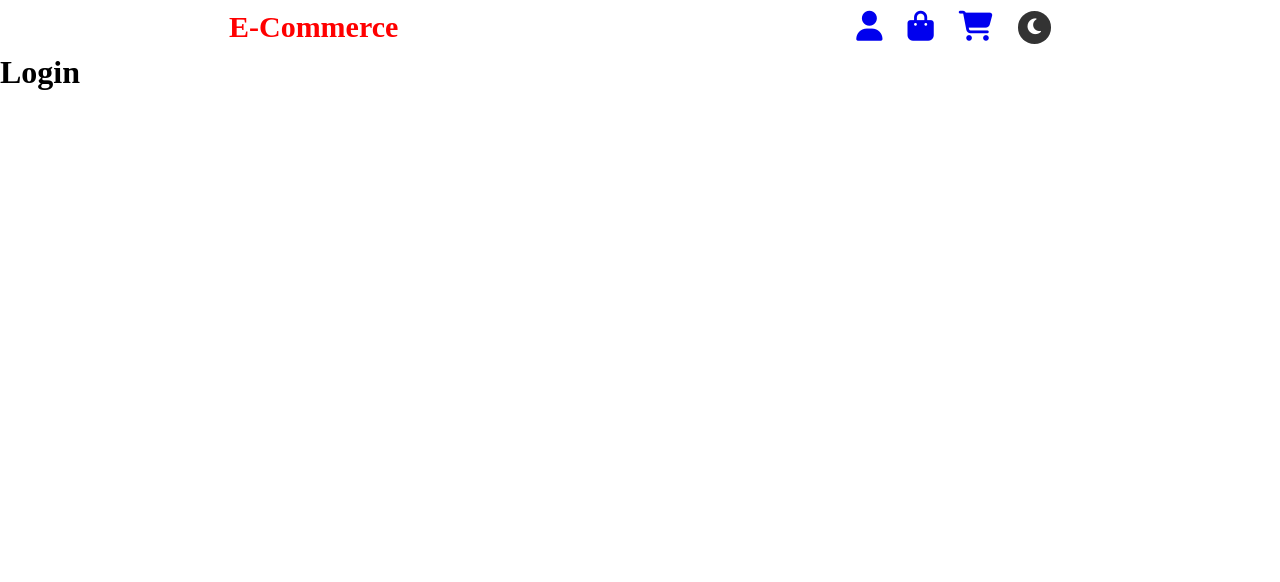
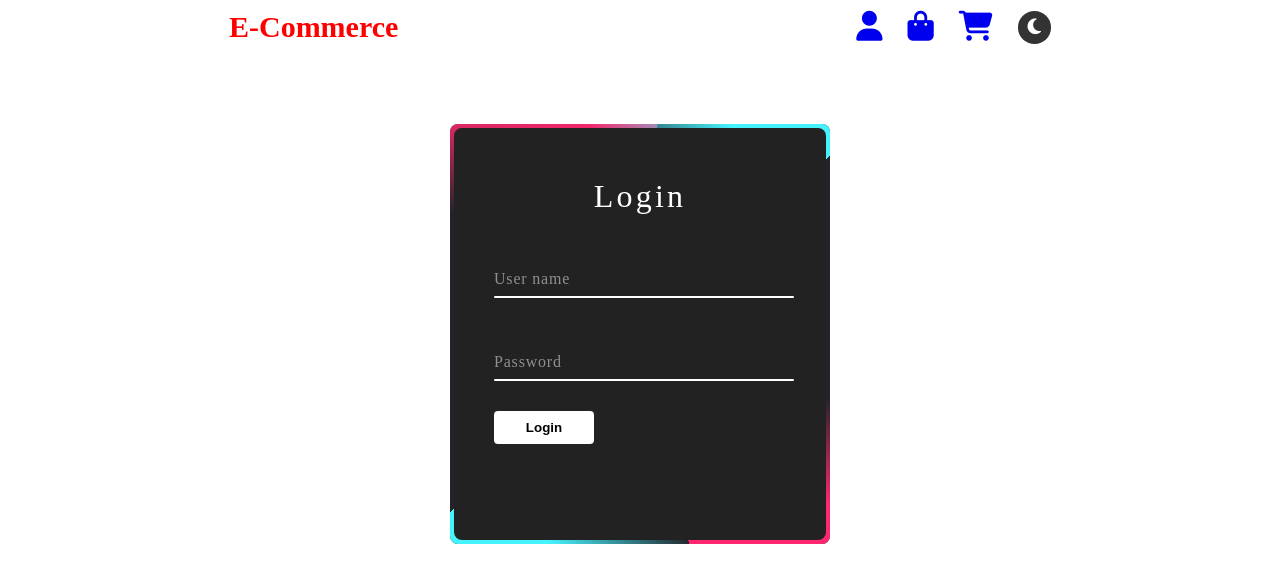
Before and after one commit to JonathanSosa22/e-commerce-react-sosa, a React (Vite) app: page /login in a window 1280 px wide. Shown: the top 582 px of the page. Built offline with nearby package versions, Linux system fonts and the light colour scheme.

Commit message:
Actualizaicon

```diff
--- a/src/App.css
+++ b/src/App.css
@@ -186,6 +186,219 @@ nav {
   }
 }
 
+/* Login */
+
+.login {
+  display: flex;
+  justify-content: center;
+  align-items: center;
+  min-height: 70vh;
+}
+
+.box {
+  background-color: #23242a;
+  position: relative;
+  width: 380px;
+  height: 420px;
+  border-radius: 8px;
+  overflow: hidden;
+}
+
+.box::before {
+  content: "";
+  position: absolute;
+  top: -50%;
+  left: -50%;
+  width: 380px;
+  height: 420px;
+  background: linear-gradient(
+    0deg,
+    transparent,
+    transparent,
+    #45f3ff,
+    #45f3ff,
+    #45f3ff
+  );
+  z-index: 1;
+  transform-origin: bottom right;
+  animation: animate 6s linear infinite;
+  animation-delay: 1.7s;
+}
+
+.box::after {
+  content: "";
+  position: absolute;
+  top: -50%;
+  left: -50%;
+  width: 380px;
+  height: 420px;
+  background: linear-gradient(
+    0deg,
+    transparent,
+    transparent,
+    #45f3ff,
+    #45f3ff,
+    #45f3ff
+  );
+  z-index: 1;
+  transform-origin: bottom right;
+  animation: animate 6s linear infinite;
+  animation-delay: 4.7s;
+}
+
+.borderLine {
+  position: absolute;
+  top: 0;
+  inset: 0;
+}
+
+.borderLine::before {
+  content: "";
+  position: absolute;
+  top: -50%;
+  left: -50%;
+  width: 380px;
+  height: 420px;
+  background: linear-gradient(
+    0deg,
+    transparent,
+    transparent,
+    #ff2770,
+    #ff2770,
+    #ff2770
+  );
+  z-index: 1;
+  transform-origin: bottom right;
+  animation: animate 6s linear infinite;
+  animation-delay: -3.3s;
+}
+
+.borderLine::after {
+  content: "";
+  position: absolute;
+  top: -50%;
+  left: -50%;
+  width: 380px;
+  height: 420px;
+  background: linear-gradient(
+    0deg,
+    transparent,
+    transparent,
+    #ff2770,
+    #ff2770,
+    #ff2770
+  );
+  z-index: 1;
+  transform-origin: bottom right;
+  animation: animate 6s linear infinite;
+  animation-delay: -6.6s;
+}
+
+@keyframes animate {
+  0% {
+    transform: rotate(0deg);
+  }
+  100% {
+    transform: rotate(360deg);
+  }
+}
+
+.box form {
+  position: absolute;
+  inset: 4px;
+  background-color: #222;
+  padding: 50px 40px;
+  border-radius: 8px;
+  z-index: 2;
+  display: flex;
+  flex-direction: column;
+}
+
+.box form h1 {
+  color: #fff;
+  font-weight: 500;
+  text-align: center;
+  letter-spacing: 0.1em;
+}
+
+.box form .inputBox {
+  position: relative;
+  width: 300px;
+  margin-top: 35px;
+}
+
+.box form .inputBox input {
+  position: relative;
+  width: 100%;
+  padding: 20px 10px 10px;
+  background: transparent;
+  outline: none;
+  border: none;
+  box-shadow: none;
+  color: #23242a;
+  font-size: 1em;
+  letter-spacing: 0.5s;
+  z-index: 10;
+}
+
+.box form .inputBox span {
+  position: absolute;
+  left: 0;
+  padding: 20px 0px 10px;
+  pointer-events: none;
+  color: #8f8f8f;
+  font-size: 1em;
+  letter-spacing: 0.05em;
+  transition: 0.5s;
+}
+
+.box form .inputBox input:valid ~ span,
+.box form .inputBox input:focus ~ span {
+  color: #fff;
+  font-size: 0.75em;
+  transform: translateY(-34px);
+}
+
+.box form .inputBox i {
+  position: absolute;
+  left: 0;
+  bottom: 0;
+  width: 100%;
+  height: 2px;
+  background: #fff;
+  border-radius: 4px;
+  overflow: hidden;
+  transition: 0.5s;
+  pointer-events: none;
+}
+
+.box form .inputBox input:valid ~ i,
+.box form .inputBox input:focus ~ i {
+  height: 44px;
+}
+
+.box form .links {
+  display: flex;
+  justify-content: space-between;
+  margin-top: 20px;
+}
+
+.box form input[type="submit"] {
+  border: none;
+  outline: none;
+  padding: 9px 25px;
+  background: #fff;
+  cursor: pointer;
+  border-radius: 4px;
+  font-weight: 600;
+  width: 100px;
+  margin-top: 10px;
+}
+
+.box form input[type="submit"]:active {
+  opacity: 0.8;
+}
+
 /* Modal */
 
 .carousel-container {
--- a/src/pages/Home.jsx
+++ b/src/pages/Home.jsx
@@ -1,6 +1,7 @@
 import { useDispatch, useSelector } from "react-redux";
 import { getProductsThunk } from "../store/slices/products.slice";
 import { useEffect, useRef, useState } from "react";
+import { Link } from "react-router-dom";
 
 const Home = () => {
   const dispatch = useDispatch();
@@ -96,7 +97,9 @@ const Home = () => {
             </div>
           </div>
           <div>
-            <button>See Detail</button>
+            <Link to={`/products/${productItem.id}`}>
+              <button>See Detail</button>
+            </Link>
           </div>
         </div>
       ))}
--- a/src/pages/Login.jsx
+++ b/src/pages/Login.jsx
@@ -2,8 +2,26 @@ import React from "react";
 
 const Login = () => {
   return (
-    <div>
-      <h1>Login</h1>
+    <div className="login">
+      <div className="box">
+        <span className="borderLine"></span>
+        <form>
+          <h1>Login</h1>
+          <div className="inputBox">
+            <input type="text" required="required" />
+            <span>User name</span>
+            <i></i>
+          </div>
+          <div className="inputBox">
+            <input type="password" required="required" />
+            <span>Password</span>
+            <i></i>
+          </div>
+          <div className="links">
+            <input type="submit" value="Login" />
+          </div>
+        </form>
+      </div>
     </div>
   );
 };
--- a/src/pages/ProductDetail.jsx
+++ b/src/pages/ProductDetail.jsx
@@ -1,9 +1,49 @@
-import React from "react";
+import React, { useEffect } from "react";
+import { useDispatch, useSelector } from "react-redux";
+import { Link, useParams } from "react-router-dom";
+import { getProductsThunk } from "../store/slices/products.slice";
 
 const ProductDetail = () => {
+  const { id } = useParams();
+  const dispatch = useDispatch();
+
+  useEffect(() => {
+    dispatch(getProductsThunk());
+  }, []);
+
+  const productsList = useSelector((state) => state.products);
+
+  const product = productsList.find(
+    (newProduct) => newProduct.id === Number(id)
+  );
+  const relateProduct = productsList.filter(
+    (productItem) =>
+      productItem.category.id === product.category.id &&
+      productItem.id !== product.id
+  );
+
   return (
     <div>
-      <h1>Product Detail</h1>
+      <div>
+        <h1>{product?.title}</h1>
+        <img src={product?.productImgs[0]} />
+        <p>{product?.description}</p>
+        <h2>Price: {product?.price}</h2>
+      </div>
+      <div>
+        <br />
+        <h2>----- Related Product -----</h2>
+        <br />
+        {relateProduct.map((related) => (
+          <div key={related.id}>
+            <Link to={`/products/${related.id}`}>
+              <h2>{related.title}</h2>
+              <img src={related.productImgs[0]} alt="" />
+              <h3>Price: ${related.price}</h3>
+            </Link>
+          </div>
+        ))}
+      </div>
     </div>
   );
 };
```
Also changed, not shown: src/components/Carrousel.jsx (added, +71 -0 lines).
